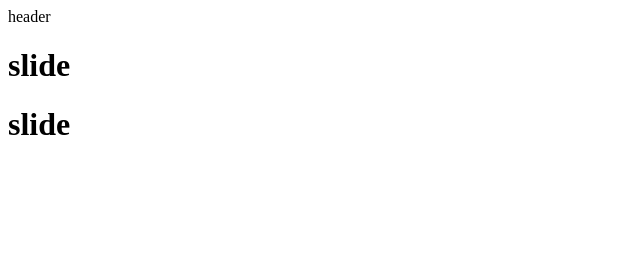
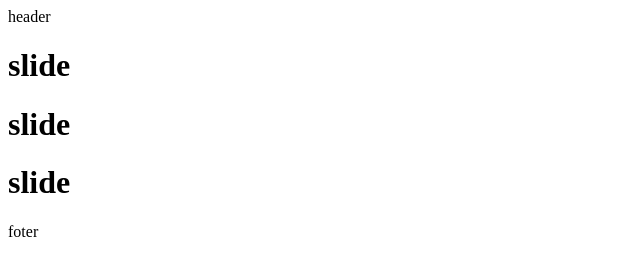
Before and after one commit to omid-soli/git, a plain HTML site: page index.html in a window 1280 px wide. Shown: the whole page, without its empty margins (0-640 px from the left). Drawn offline with Linux system fonts and the light colour scheme.

Commit message:
slide one

```diff
--- a/index.html
+++ b/index.html
@@ -8,10 +8,14 @@
 <body>
     <header>
         header
-        <div>
-            <h1>slide</h1>
-            <h1>slide</h1>
-        </div>
     </header>
+    <div>
+        <h1>slide</h1>
+        <h1>slide</h1>
+        <h1>slide</h1>
+    </div>
+    <footer>
+        foter
+    </footer>
 </body>
 </html>
```
